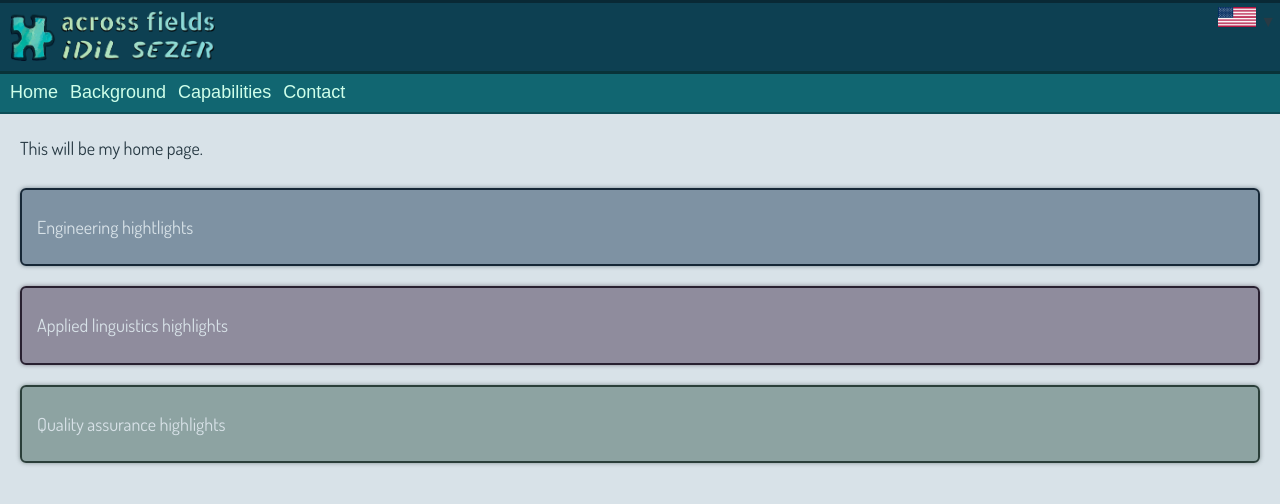
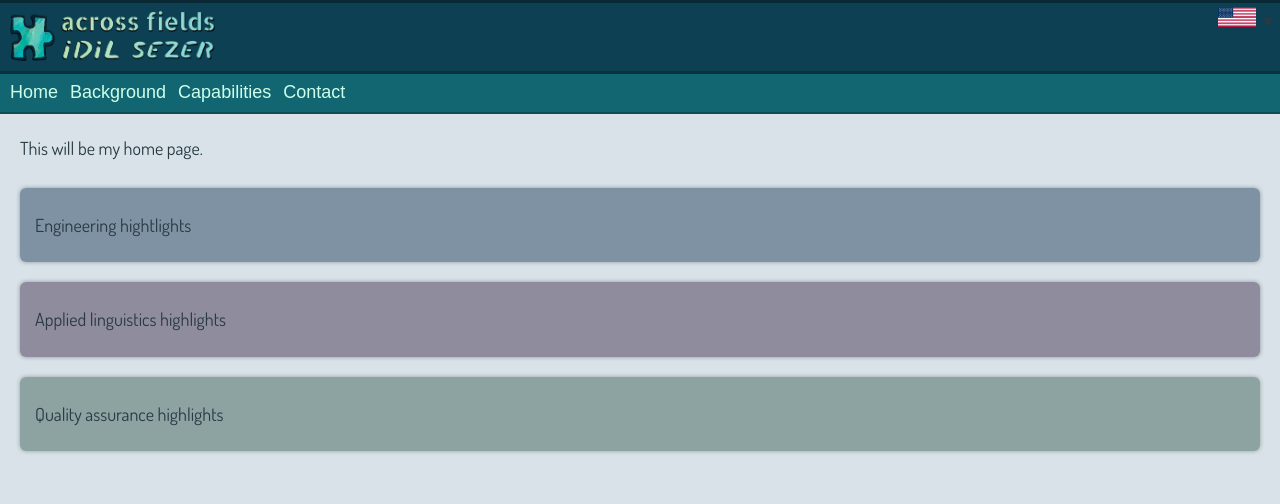
Before and after one commit to acrossfields/idilsezer, a Jekyll site: the page built from en/index.md, in a window 1280 px wide. Shown: the top 504 px of the page. Built offline with Jekyll 4.4.1, drawn with Linux system fonts in a browser that asks for light colours; some web fonts are replaced.

Commit message:
Update style.scss

```diff
--- a/assets/css/style.scss
+++ b/assets/css/style.scss
@@ -87,29 +87,23 @@ body a:hover {
 .content-home.eng {
   margin: 20px;
   padding: 8px 15px;
-  color: #d8e2e8;
   background-color: rgba(38, 68, 96, 0.5);
-  border: 2px solid #162736;
   border-radius: 6px;
-  box-shadow: 0 0 4px rgba(22, 39, 54, 0.5);
+  box-shadow: 0 0 4px rgba(22, 39, 54, 0.4);
 }
 
 .content-home.lang {
   margin: 20px;
   padding: 8px 15px;
-  color: #d8e2e8;
   background-color: rgba(72, 57, 85, 0.5);
-  border: 2px solid #282030;
   border-radius: 6px;
-  box-shadow: 0 0 4px rgba(40, 32, 48, 0.5);
+  box-shadow: 0 0 4px rgba(40, 32, 48, 0.4);
 }
 
 .content-home.qa {
   margin: 20px;
   padding: 8px 15px;
-  color: #d8e2e8;
   background-color: rgba(69, 103, 94, 0.5);
-  border: 2px solid #2a3e39;
   border-radius: 6px;
-  box-shadow: 0 0 4px rgba(42, 62, 57, 0.5);
+  box-shadow: 0 0 4px rgba(42, 62, 57, 0.4);
 }
```
